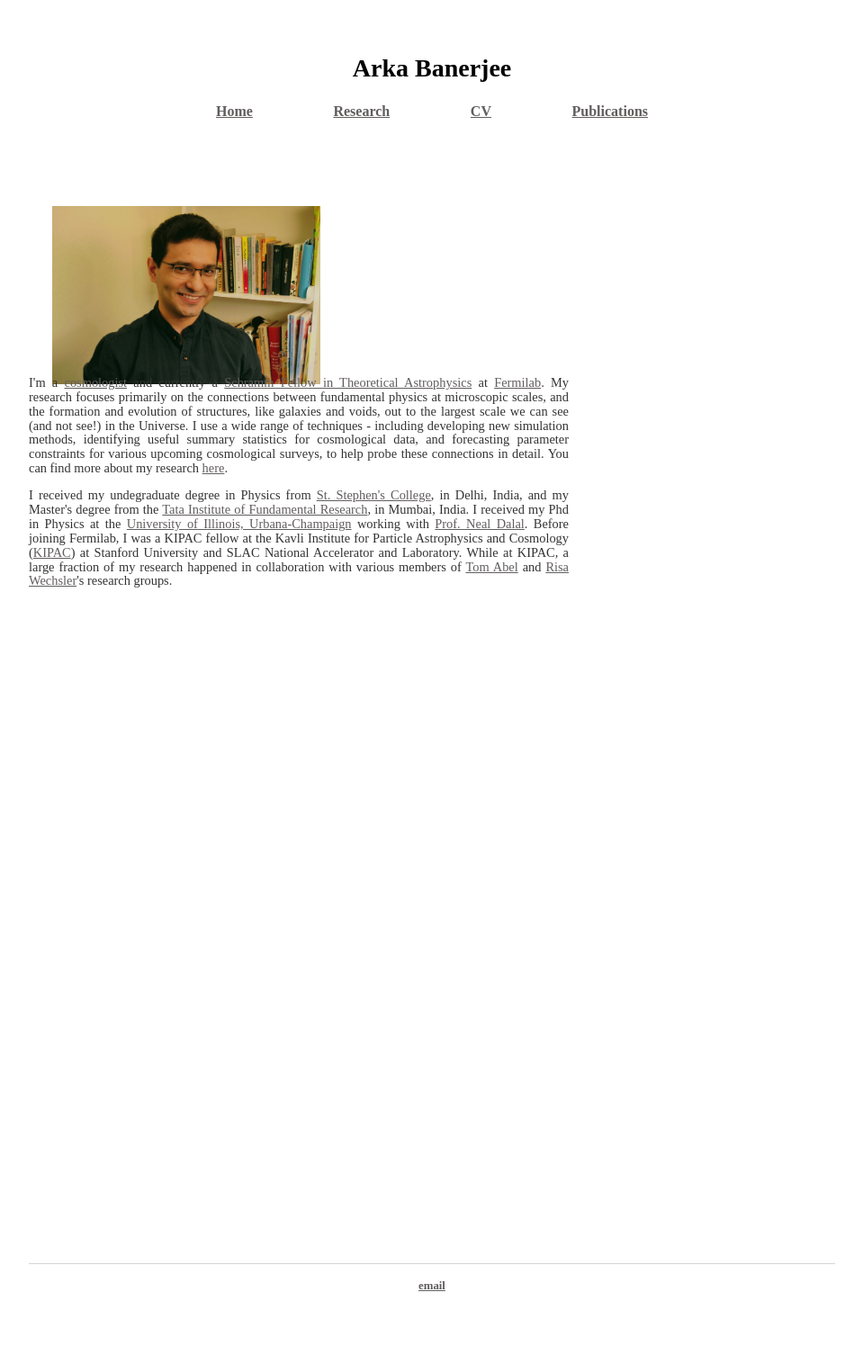
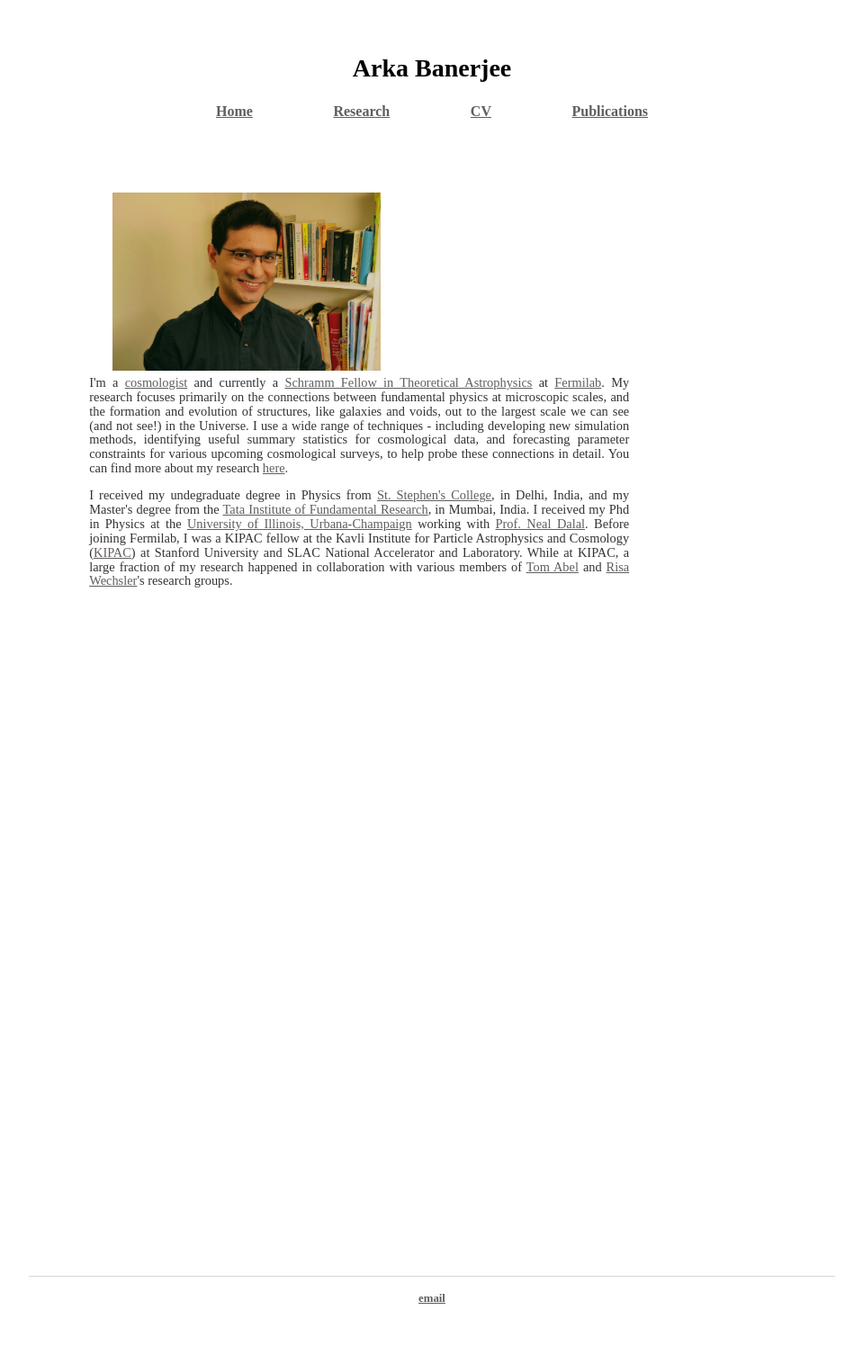
Before and after one commit to arkabanerjee/arkabanerjee.github.io, a Jekyll site: the page built from index.html, in a window 1280 px wide. Shown: the whole page at 90% size, without its empty margins (160-1119 px from the left). Built offline with Jekyll 4.4.1, drawn with Linux system fonts in a browser that asks for light colours.

Commit message:
Recenter front page

```diff
--- a/index.html
+++ b/index.html
@@ -6,7 +6,7 @@ title: Arka Banerjee
 
 
 <div class="blurb">
-	<div class="box">
+	<div class="center">
 		<div style="width: 350px; height: 250px;">
 			<p>&nbsp;</p>
 			<p>&nbsp;</p>
```
